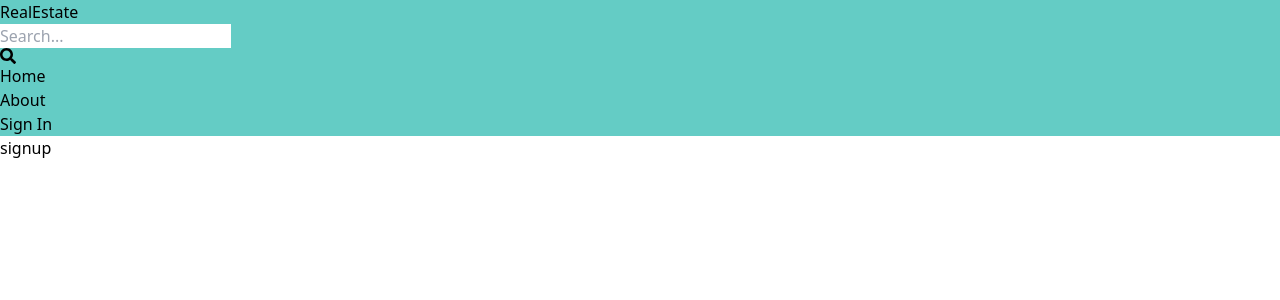
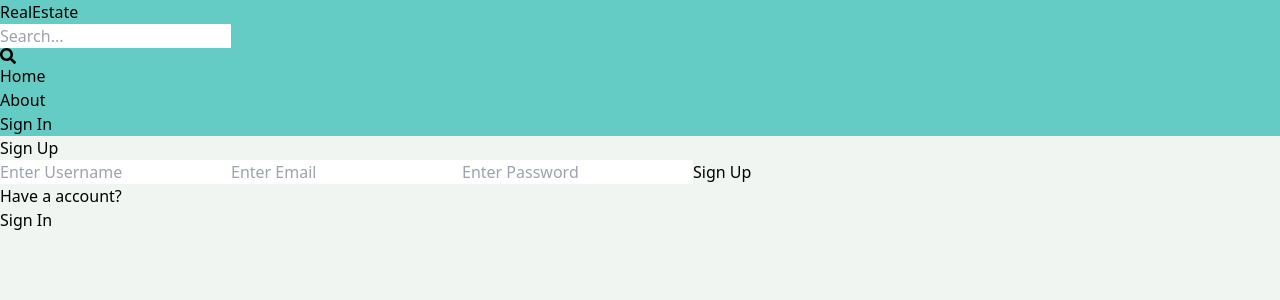
Before and after one commit to TanishkaLimkar/RealEstateProject, a React (Vite) app in the folder client/: page /sign-up in a window 1280 px wide. Shown: the top 300 px of the page. Built offline with nearby package versions, Linux system fonts and the light colour scheme.

Commit message:
completed signup page ui

```diff
--- a/client/src/index.css
+++ b/client/src/index.css
@@ -1,3 +1,7 @@
 @tailwind base;
 @tailwind components;
 @tailwind utilities;
+
+body{
+    background-color: rgb(241,245,241);
+}
--- a/client/src/pages/SignUp.jsx
+++ b/client/src/pages/SignUp.jsx
@@ -1,9 +1,24 @@
-import React from 'react'
+import {Link} from 'react-router-dom';
 
 export default function SignUp() {
   return (
-    <div>
-      signup
+    <div className='p-3 max-w-lg mx-auto'>
+      <h1 className='text-3xl text-center font-semibold my-7'>Sign Up</h1>
+      <form className='flex flex-col gap-4'>
+        <input type="text" placeholder='Enter Username' className='border p-3 rounded-lg' id='username'></input>
+        <input type="email" placeholder='Enter Email' className='border p-3 rounded-lg' id='email'></input>
+        <input type="password" placeholder='Enter Password' className='border p-3 rounded-lg' id='password'></input>
+
+        <button className='bg-slate-700 text-white p-3 rounded-lg uppercase hover:opacity-95'>
+          Sign Up
+        </button>
+      </form>
+      <div className='flex gap-2 mt-5'>
+        <p>Have a account?</p>
+        <Link to={"/sign-in"}>
+          <span className='text-blue-700'>Sign In</span>
+        </Link>
+      </div>
     </div>
   )
 }
```
